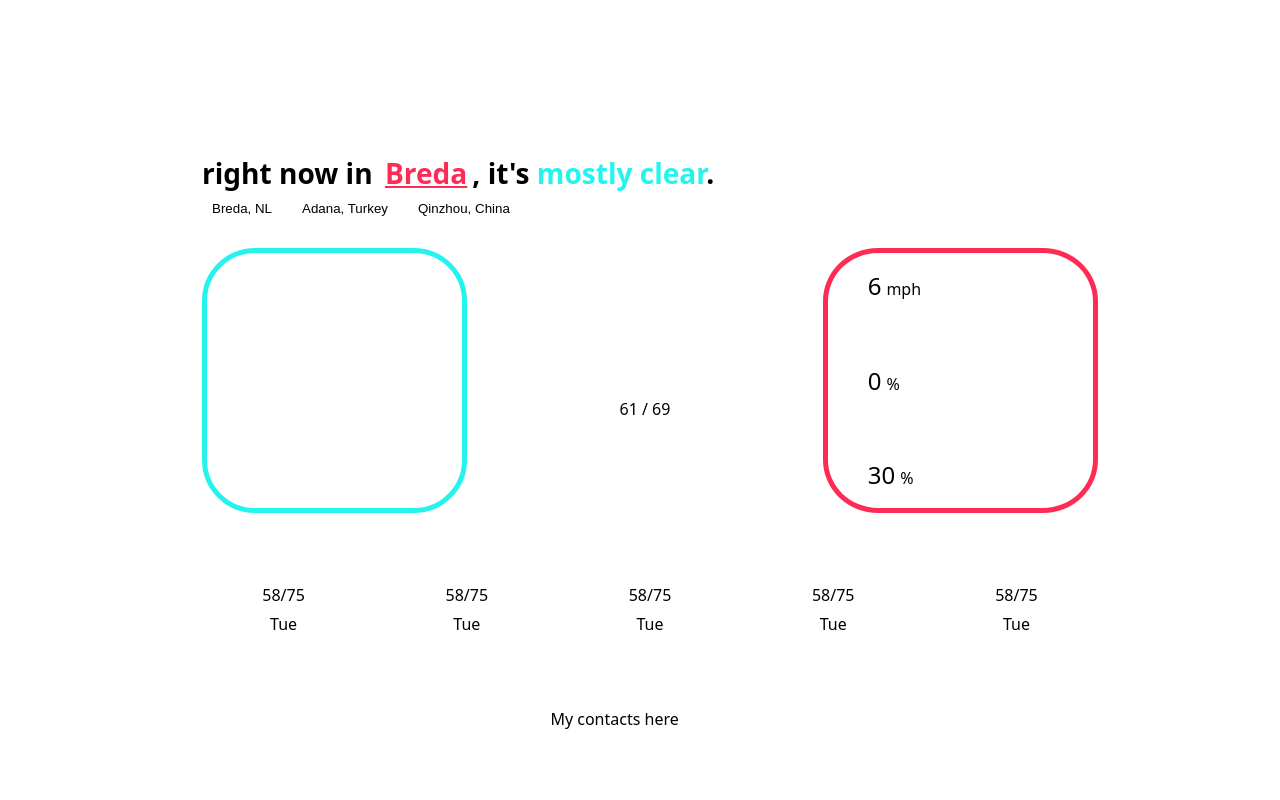
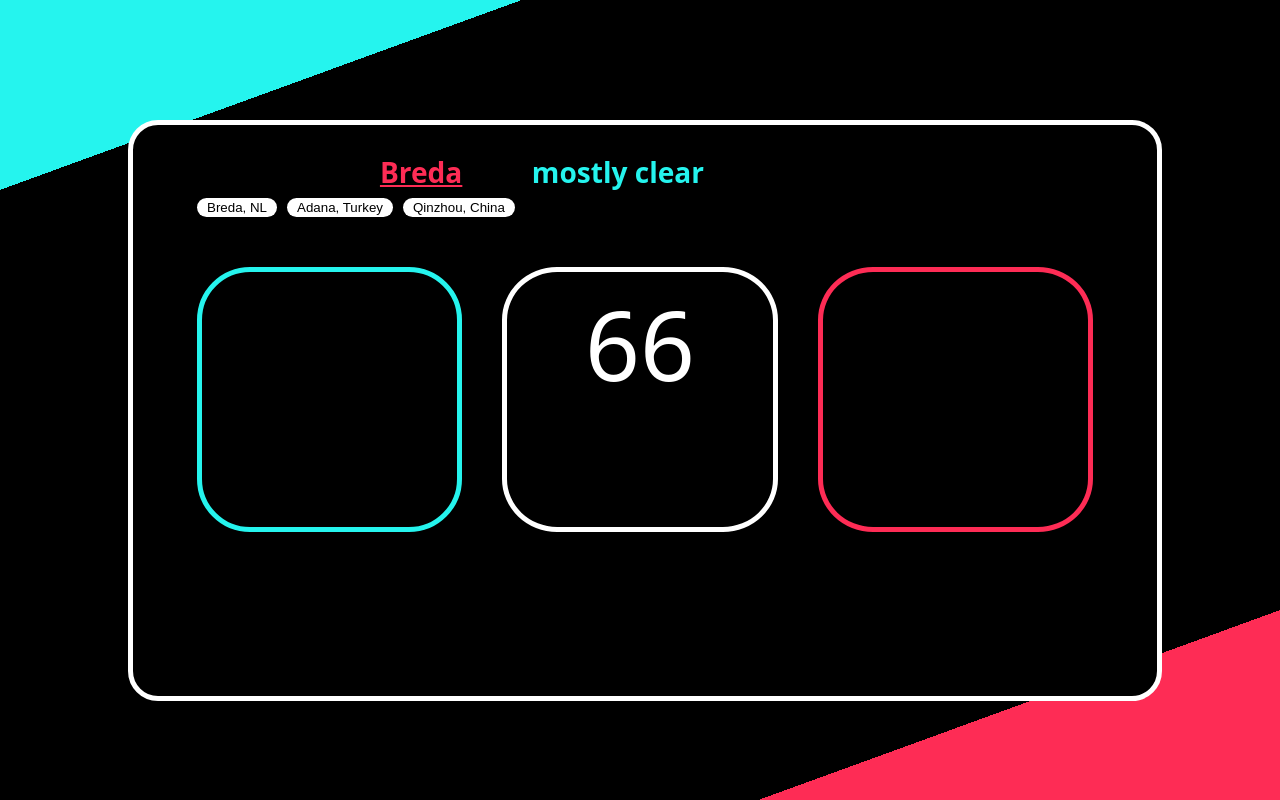
Before and after one commit to oneandonlycharlie/Weather_App, a React (Vite) app: page / in a window 1280 px wide. Built offline with nearby package versions, Linux system fonts and the light colour scheme; some icons are missing.

Commit message:
Build: update background color blocks

```diff
--- a/index.html
+++ b/index.html
@@ -7,6 +7,7 @@
     <title>Weather App</title>
   </head>
   <body>
+    <div class="bg"></div>
     <div id="root"></div>
     <script type="module" src="/src/main.jsx"></script>
     <script src="https://unpkg.com/boxicons@2.1.4/dist/boxicons.js"></script>
--- a/src/App.css
+++ b/src/App.css
@@ -2,17 +2,18 @@
   width:70vw;
   min-width: 600px;
   text-align: center;
-  height:65%;
+  min-height:60%;
   position:fixed;
   top:15%;
-  left:150px;
-  border: 2px solid var(--white);
-  padding:30px 50px;
+  left:10%;
+  border: 5px solid var(--white);
+  padding:2% 5%;
   border-radius: 30px;
+  background-color: var(--black);
 }
 
 .header {
-  margin-bottom: 10px;
+  margin-bottom: 50px;
   display: flex;
   flex-direction: column;
   align-items: flex-start;
@@ -105,7 +106,7 @@
 
 .secondary {
   margin-top: 30px;
-  margin-bottom: 20px;
+  margin-bottom: 10px;
   display: flex;
   gap:20px;
   .item {
--- a/src/index.css
+++ b/src/index.css
@@ -18,14 +18,26 @@
 }
 }
 
+h1 {
+  font-size: 3.2em;
+  line-height: 1.1;
+}
+
 body {
   margin: 0;
   min-width: 320px;
   min-height: 100vh;
   position:relative;
+  background-color: var(--black);
+
 }
 
-h1 {
-  font-size: 3.2em;
-  line-height: 1.1;
+.bg {
+  background-image: linear-gradient(-20deg, var(--razzmatazz) 15%, var(--black) 15%, var(--black) 85%, var(--splash) 85%);
+  position:fixed;
+  bottom:0;
+  left:0%;
+  right:0%;
+  top:0%;
+  z-index:-1;
 }
```
